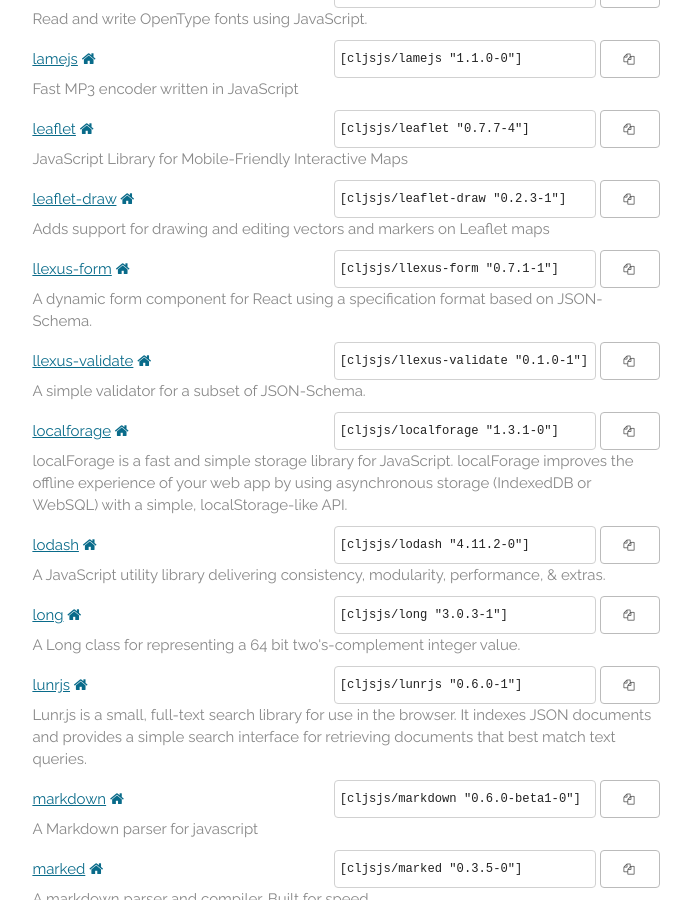
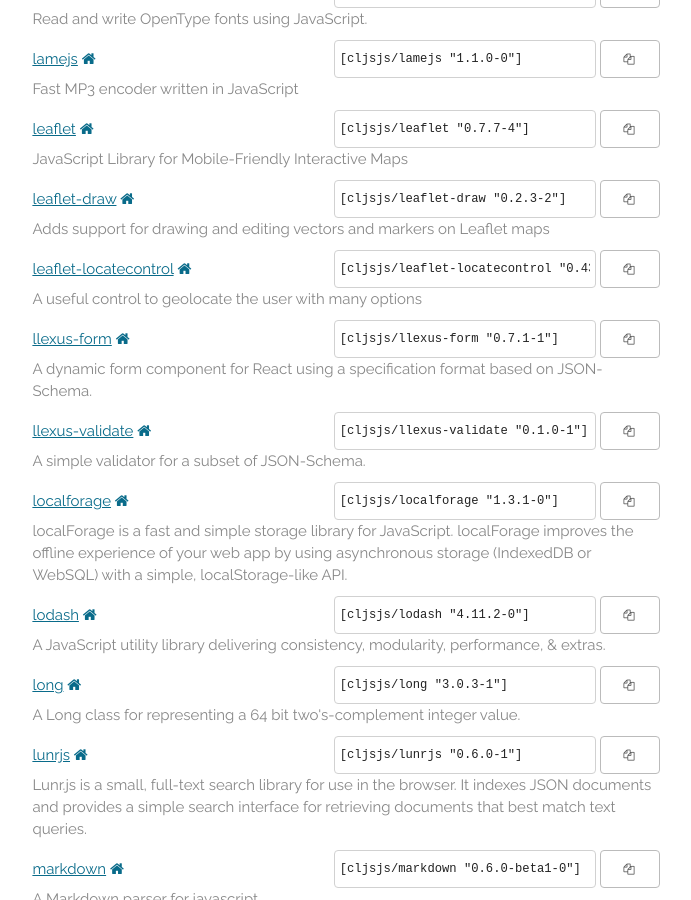
Before and after one commit to cljsjs/cljsjs.github.io, a Jekyll site: the page built from index.markdown, in a window 1280 px wide and 900 px high, scrolled down 7645 px. Shown: the whole window, without its empty margins (294-985 px from the left). Built offline with Jekyll 4.4.1, drawn with Linux system fonts in a browser that asks for light colours; nearby versions of some CDN libraries; comment, search, counter and statistics services are not loaded.

Commit message:
Automatic update

```diff
--- a/_includes/packages.html
+++ b/_includes/packages.html
@@ -837,10 +837,19 @@
     <a href="https://clojars.org/cljsjs/leaflet-draw">leaflet-draw</a>
     <a href="https://github.com/Leaflet/Leaflet.draw" target="new"><i class="fa fa-home"></i></a>
     <span class="clojars">
-      <input type="text" value='[cljsjs/leaflet-draw "0.2.3-1"]'/>
-      <button data-clipboard-text='[cljsjs/leaflet-draw "0.2.3-1"]'><i class="fa fa-copy"></i></button>
+      <input type="text" value='[cljsjs/leaflet-draw "0.2.3-2"]'/>
+      <button data-clipboard-text='[cljsjs/leaflet-draw "0.2.3-2"]'><i class="fa fa-copy"></i></button>
     </span>
     <p class="description">Adds support for drawing and editing vectors and markers on Leaflet maps</p>
+  </li>
+  <li>
+    <a href="https://clojars.org/cljsjs/leaflet-locatecontrol">leaflet-locatecontrol</a>
+    <a href="https://github.com/domoritz/leaflet-locatecontrol" target="new"><i class="fa fa-home"></i></a>
+    <span class="clojars">
+      <input type="text" value='[cljsjs/leaflet-locatecontrol "0.43.0-1"]'/>
+      <button data-clipboard-text='[cljsjs/leaflet-locatecontrol "0.43.0-1"]'><i class="fa fa-copy"></i></button>
+    </span>
+    <p class="description">A useful control to geolocate the user with many options</p>
   </li>
   <li>
     <a href="https://clojars.org/cljsjs/llexus-form">llexus-form</a>
```
